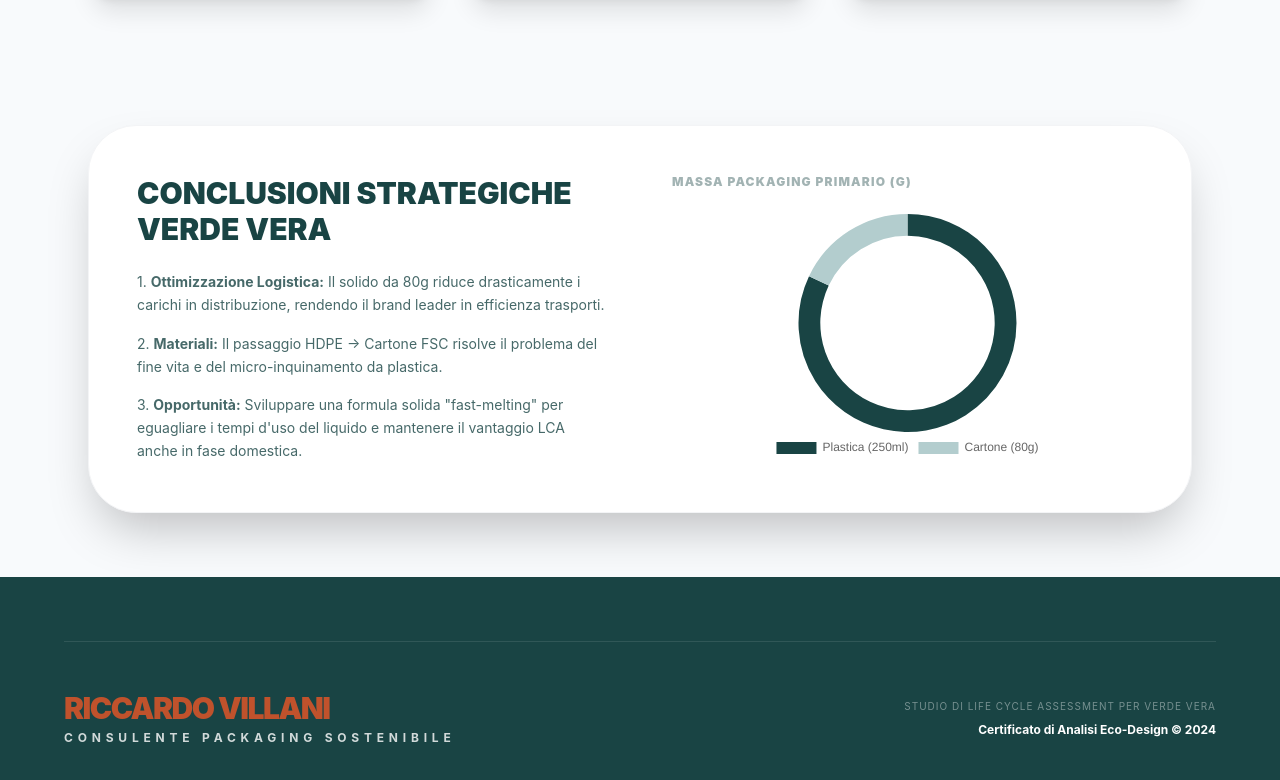
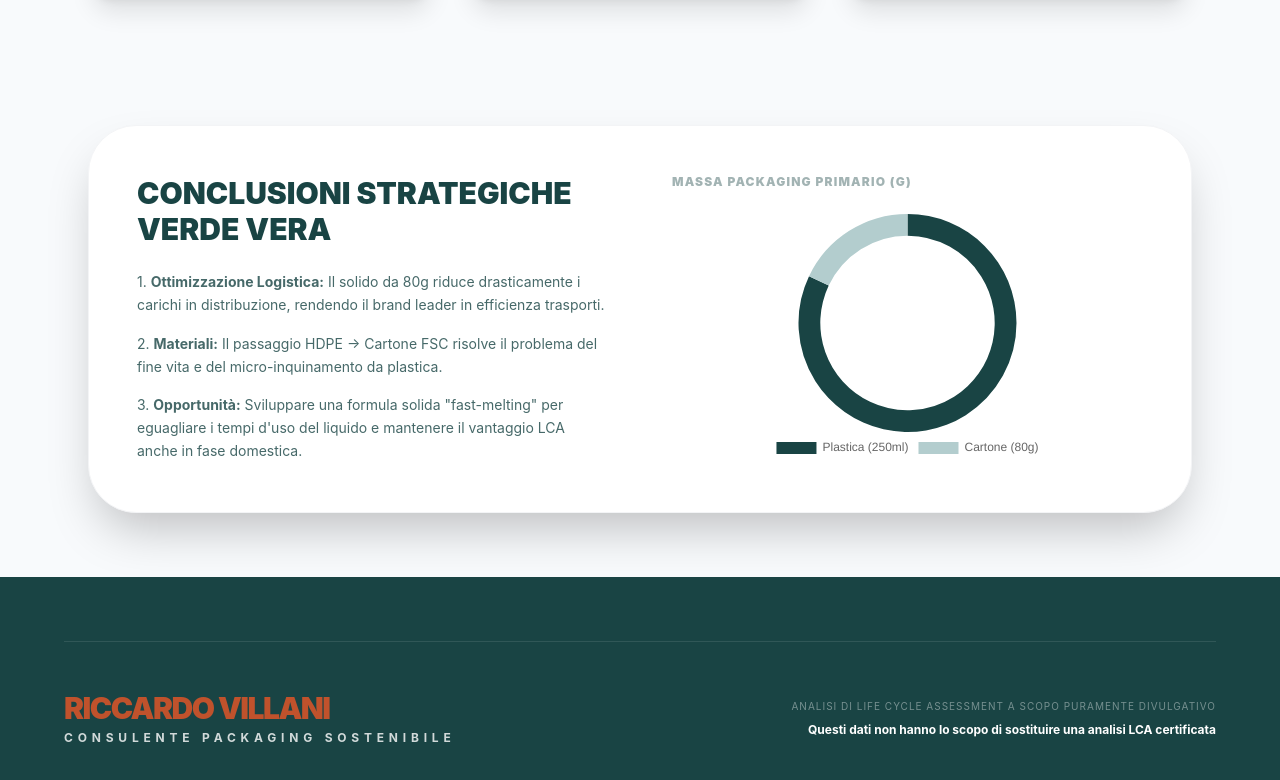
Before and after one commit to Villo81/analisi_LCA_shampoo_VeraVerde, a plain HTML site: page index.html in a window 1280 px wide. Shown: the part 1766-2546 px from the top of the page. Drawn offline with nearby package versions, Linux system fonts and the light colour scheme.

Commit message:
Update index.html

```diff
--- a/index.html
+++ b/index.html
@@ -163,8 +163,8 @@
                 <p class="text-custom-light text-xs uppercase tracking-[0.4em] font-bold opacity-80">Consulente Packaging Sostenibile</p>
             </div>
             <div class="mt-8 md:mt-0 text-center md:text-right space-y-2">
-                <p class="text-[10px] uppercase tracking-widest opacity-40">Studio di Life Cycle Assessment per Verde Vera</p>
-                <p class="text-xs font-bold text-custom-light">Certificato di Analisi Eco-Design &copy; 2024</p>
+               <p class="text-[10px] uppercase tracking-widest opacity-40">Analisi di Life Cycle Assessment a scopo puramente divulgativo</p>
+                <p class="text-xs font-bold text-custom-light">Questi dati non hanno lo scopo di sostituire una analisi LCA certificata</p>
             </div>
         </div>
     </footer>
```
